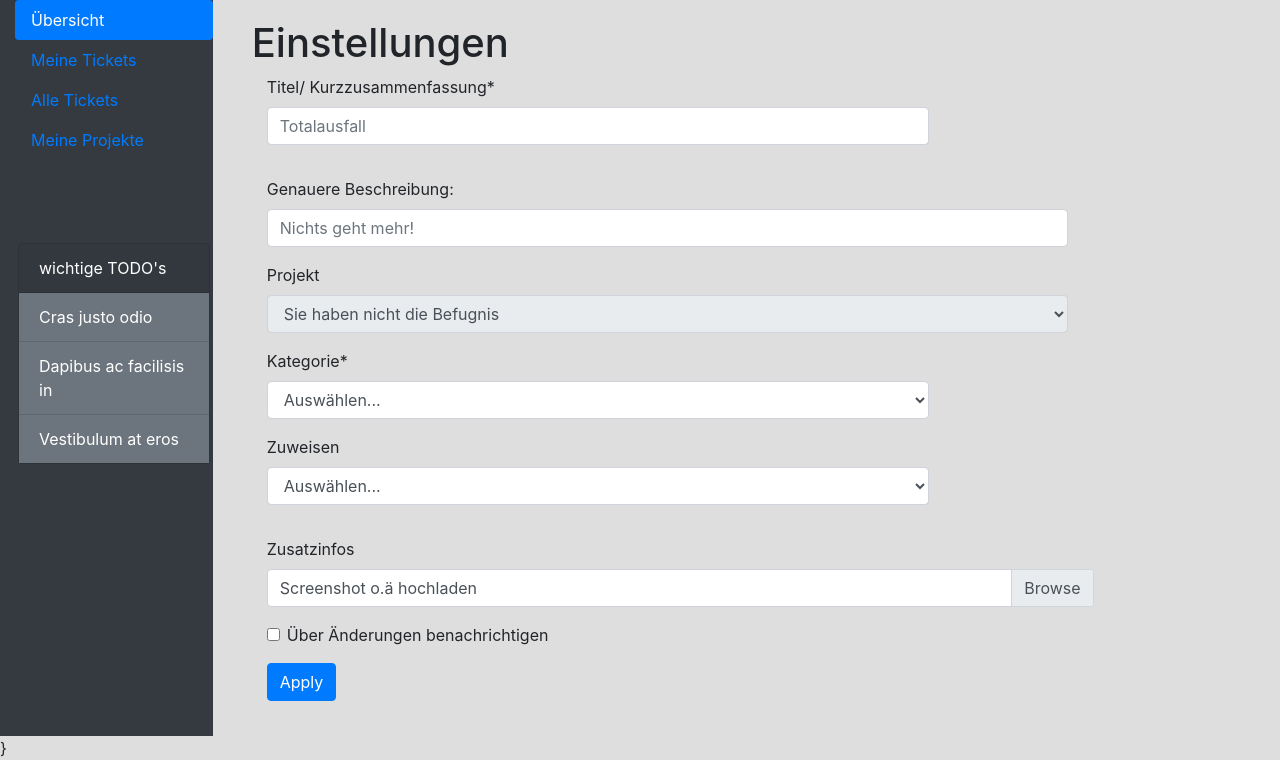
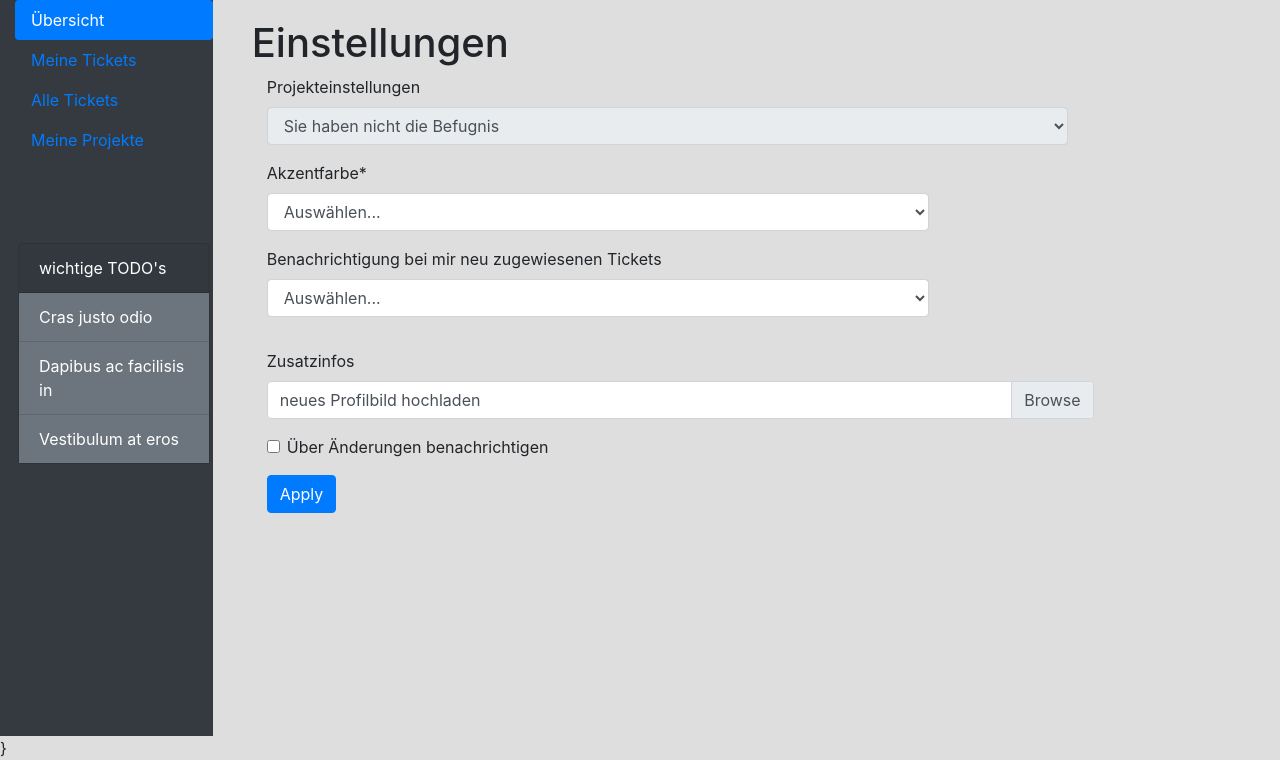
Before and after one commit to FL099/Ticket-tool, a PHP site: page /index.php?section=settings in a window 1280 px wide. Shown: the part 64-824 px from the top of the page. Run offline with PHP 8.4, Linux system fonts and the light colour scheme; some libraries are stand-ins or nearby versions.

Commit message:
Suche-Datei erstellt, TODO ausgelagert, Alle- und Meine- Tickets anzeigen gefixed

```diff
--- a/css/style.css
+++ b/css/style.css
@@ -10,6 +10,9 @@ body{
 }
 .navbar{
 	height: 8vh;
+}
+#body{
+	overflow-y: hidden;
 }
 
 .nav-side{
--- /dev/null
+++ b/inc/search.inc.php
@@ -0,0 +1,3 @@
+<?php
+?>
+<h1>comming soon!</h1>
--- a/inc/settings.inc.php
+++ b/inc/settings.inc.php
@@ -5,42 +5,37 @@
 	<div class="row">
 		<div class="col-10">
             <form action="index.php">
-                <div class="form-row">
-                    <div class="form-group col-md-10">
-                        <label for="titel">Titel/ Kurzzusammenfassung*</label>
-                        <input type="text" class="form-control" id="titel" placeholder="Totalausfall" required>
-                    </div>
-                </div>
                 <div class="form-group">
-                    <label for="description">Genauere Beschreibung:</label>
-                    <input type="text" class="form-control" id="description" placeholder="Nichts geht mehr!">
-                </div>
-                <div class="form-group">
-                    <label for="project">Projekt</label>
+                    <label for="project">Projekteinstellungen</label>
                     <select id="project" class="form-control" disabled>
                         <option>Sie haben nicht die Befugnis</option>
                     </select>
                 </div>
                 <div class="form-row">
                     <div class="form-group col-md-10">
-                        <label for="category">Kategorie*</label>
-                        <select id="category" class="form-control" required>
+                        <label for="color">Akzentfarbe*</label>
+                        <select id="color" class="form-control" required>
                             <option selected>Auswählen...</option>
+                            <option>red</option>
+                            <option>blue</option>
+                            <option>cyan</option>
                             <option>...</option>
                         </select>
                     </div>
                     <div class="form-group col-md-10">
-                        <label for="assign">Zuweisen</label>
+                        <label for="assign">Benachrichtigung bei mir neu zugewiesenen Tickets</label>
                         <select id="assign" class="form-control" required>
                             <option selected>Auswählen...</option>
+                            <option>email Benachrichtigung</option>
+                            <option>popup Benachrichtigung</option>
                             <option>...</option>
                         </select>
                     </div>
                 </div>
-                <label for="customFile">Zusatzinfos</label>
+                <label for="profilepic">Zusatzinfos</label>
                 <div class="custom-file">
-                    <input type="file" class="custom-file-input" id="customFile">
-                    <label class="custom-file-label" for="customFile">Screenshot o.ä hochladen</label>
+                    <input type="file" class="custom-file-input" id="profilepic">
+                    <label class="custom-file-label" for="profilepic">neues Profilbild hochladen</label>
                 </div>
                 <div class="form-group">
                     <div class="form-check">
--- a/inc/showAllTickets.inc.php
+++ b/inc/showAllTickets.inc.php
@@ -6,7 +6,7 @@ $kategorie = array("TODOs", "Alarmstufe rot", "Alarmstufe rot", "wichtig", "TODO
 $inhalt = array("Ich will besser abgestimmte Farben", "Sobald ich etwas verändern will stürzt es ab und ich muss es neu starten", "Ich weiß, dass ich das richtige Passwort und Usernamen verwenden, aber kann mich sehr oft nicht anmelden","Zb eine bessere Übersicht wäre schön", "Vielleicht ein bisschen mehr Farbe reinbringen");
 $zugewiesen = array("Erich", "Erich", "Albert", "-", "Anna", "Dieter");
 ?>
-<h1>Ihnen zugewiesene Tickets</h1>
+<h1>Alle offenen Tickets</h1>
 <div class="container" id="overview">
     <div class="row">
         <div class="col-11">
--- /dev/null
+++ b/inc/todo.inc.php
@@ -0,0 +1,9 @@
+<?php?>
+<div class="card bg-dark " id="TODOs">
+    <div class="card-header" style="color: white;">wichtige TODO's</div>
+    <ul class="list-group list-group-flush bg-secondary" id="TODOlist">
+		<li class="list-group-item bg-secondary">Cras justo odio</li>
+	    <li class="list-group-item bg-secondary">Dapibus ac facilisis in</li>
+		<li class="list-group-item bg-secondary">Vestibulum at eros</li>
+    </ul>
+</div>
--- a/index.php
+++ b/index.php
@@ -17,7 +17,7 @@
   </head>
   <body>
 	  <nav class="navbar navbar-expand-lg navbar-dark bg-dark">
-		<a class="navbar-brand" href="#content">
+		<a class="navbar-brand" href="index.php">
     		<img src="img/file-notes-document.svg" width="30" height="30" class="d-inline-block align-top" alt="">
     		Ticketinator
   		</a>
@@ -55,21 +55,23 @@
     		</form>
   		</div>
 	</nav>
-	<div class="container-fluid">
+	<div class="container-fluid" id="body">
 
 	<div class="row">
   		<div class="col-2 bg-dark nav-side">
 		    <div class="nav flex-column nav-pills" id="v-pills-tab" role="tablist" aria-orientation="vertical">
-		      <a class="nav-link active" id="v-pills-home-tab" data-toggle="pill" href="#v-pills-home" role="tab" aria-controls="v-pills-home" aria-selected="true">Übersicht</a>
-		      <a class="nav-link" id="v-pills-profile-tab" data-toggle="pill" href="#v-pills-profile" role="tab" aria-controls="v-pills-profile" aria-selected="false">Meine Tickets</a>
-		      <a class="nav-link" id="v-pills-messages-tab" data-toggle="pill" href="#v-pills-messages" role="tab" aria-controls="v-pills-messages" aria-selected="false">Alle Tickets</a>
+		      <a class="nav-link active" id="v-pills-home-tab" data-toggle="pill" href="" role="tab" aria-controls="v-pills-home" aria-selected="true">Übersicht</a>
+		      <a class="nav-link" id="v-pills-profile-tab" data-toggle="pill" href="?section=mine" role="tab" aria-controls="v-pills-profile" aria-selected="false">Meine Tickets</a>
+		      <a class="nav-link" id="v-pills-messages-tab" data-toggle="pill" href="#?section=all" role="tab" aria-controls="v-pills-messages" aria-selected="false">Alle Tickets</a>
 		      <a class="nav-link" id="v-pills-settings-tab" data-toggle="pill" href="#v-pills-settings" role="tab" aria-controls="v-pills-settings" aria-selected="false">Meine Projekte</a>
 		    </div>
 
 			<div style="height:10vh;">
 
 			</div>
-			<div class="card bg-dark " id="TODOs">
+            <?php
+            require "inc/todo.inc.php"?>
+			<!--<div class="card bg-dark " id="TODOs">
 				<div class="card-header" style="color: white;">
 				wichtige TODO's
 				</div>
@@ -78,7 +80,7 @@
 					<li class="list-group-item bg-secondary">Dapibus ac facilisis in</li>
 					<li class="list-group-item bg-secondary">Vestibulum at eros</li>
 				</ul>
-			</div>
+			</div>-->
 		</div>
 
 
@@ -107,6 +109,12 @@
                     case"settings":
                         include"inc\settings.inc.php";
                         break;
+                    case"add":
+                        include"inc/neuesTicket.inc.php";
+                        break;
+                    case"search":
+                        include"inc/search.inc.php";
+                        break;
                     default:// Wenn ungültige Section, Übersicht zeigen
                         include"inc\overview.inc.php";
                         break;
```
Also changed, not shown: inc/showMyTickets.inc.php (+2 -7 lines). Lines whose indentation alone changed are shown as unchanged.
